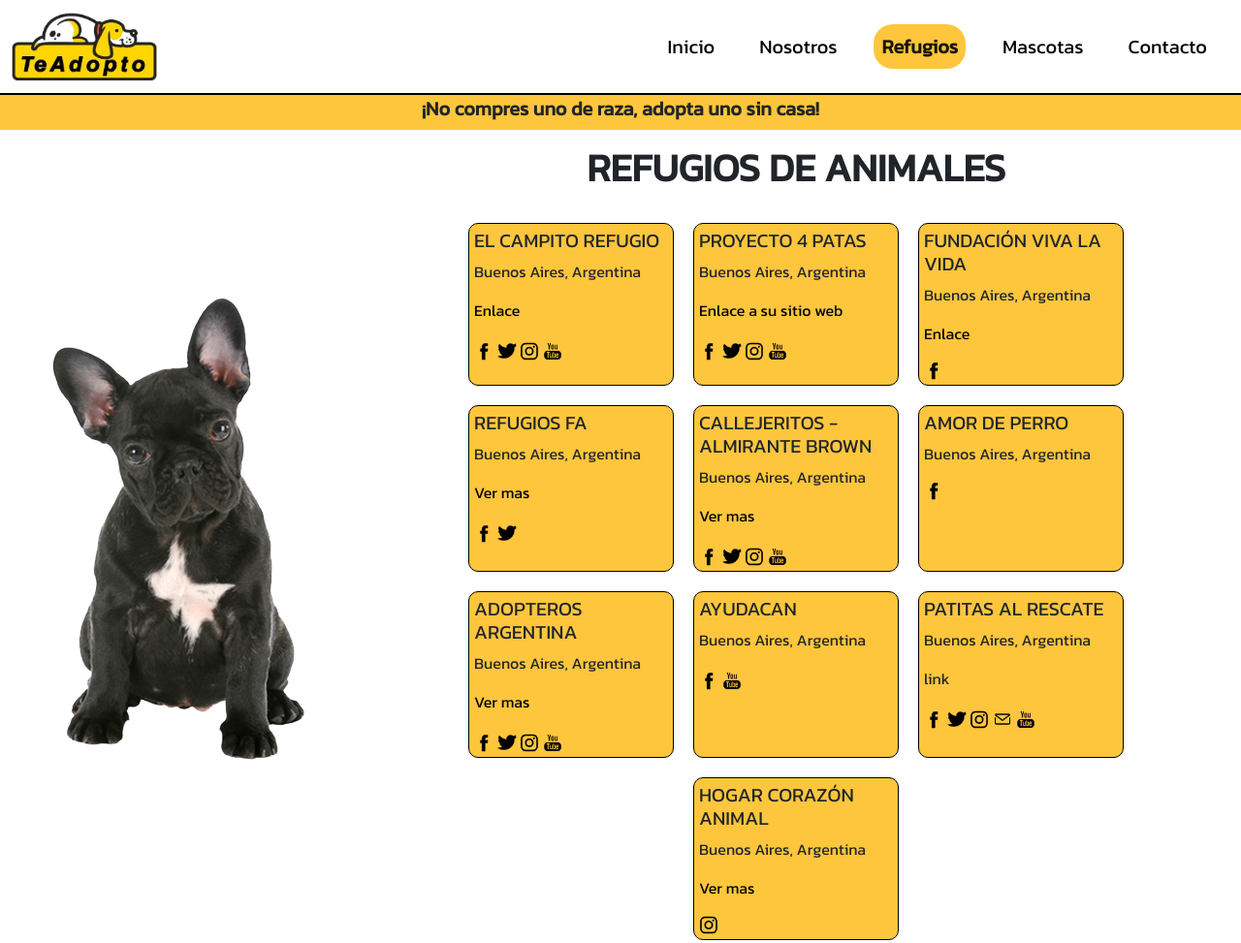
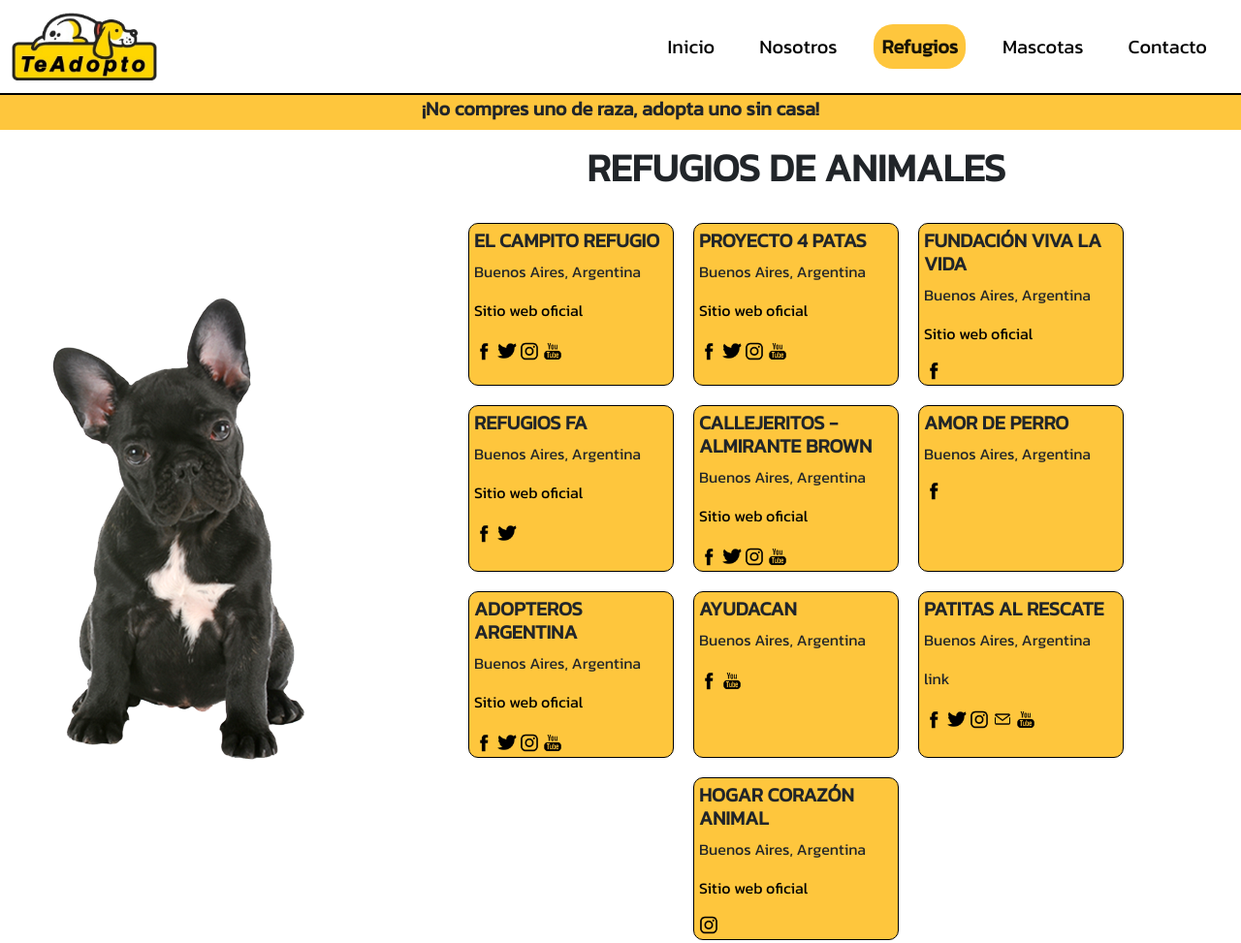
Before and after one commit to ggarmes/mi_proyecto_final, a website: page pages/refugios.html in a window 1280 px wide. Shown: the top 973 px of the page at 97% size. Drawn offline with Linux system fonts and the light colour scheme.

Commit message:
Final con css

```diff
--- a/css/style.css
+++ b/css/style.css
@@ -219,6 +219,7 @@ main{
 .refugios h3{
     font-size: 20px;
     text-transform: uppercase;
+    font-weight: bold;
 }
 
 .refugios a{
--- a/pages/refugios.html
+++ b/pages/refugios.html
@@ -60,7 +60,7 @@
                     <div class="refugios">
                         <h3>El Campito Refugio</h3>
                         <p>Buenos Aires, Argentina</p>
-                        <p><a href="https://www.elcampitorefugio.org/index.php" target="_blank">Enlace</a></p>
+                        <p><a href="https://www.elcampitorefugio.org/index.php" target="_blank">Sitio web oficial</a></p>
                         <a href="https://www.facebook.com/elcampitorefugio" target="_blank"><img src="../images/facebook_icon.png" alt=""></a>
                         <a href="https://twitter.com/elcampito" target="_blank"><img src="../images/twitter_icon.png" alt=""></a>
                         <img src="../images/instagram_icon.png" alt="">
@@ -69,7 +69,7 @@
                     <div class="refugios">
                         <h3>Proyecto 4 patas</h3>
                         <p>Buenos Aires, Argentina</p>
-                        <p><a href="https://www.proyecto4patas.org/" target="_blank">Enlace a su sitio web</p></a>
+                        <p><a href="https://www.proyecto4patas.org/" target="_blank">Sitio web oficial</p></a>
                         <a href="https://www.facebook.com/Proyecto4Patas" target="_blank"><img src="../images/facebook_icon.png" alt=""></a>
                         <a href="https://twitter.com/Proyecto4Patas" target="_blank"><img src="../images/twitter_icon.png" alt=""></a>
                         <a href="https://www.instagram.com/proyecto4patas/" target="_blank"><img src="../images/instagram_icon.png" alt=""></a>
@@ -78,20 +78,20 @@
                     <div class="refugios">
                         <h3>Fundación Viva la Vida</h3>
                         <p>Buenos Aires, Argentina</p>
-                        <p><a href="https://www.fundacionvivalavida.com.ar/" target="_blank">Enlace</a></p>
+                        <p><a href="https://www.fundacionvivalavida.com.ar/" target="_blank">Sitio web oficial</a></p>
                         <a href="https://www.facebook.com/fundacionvivalavida.argentina" target="_blank"><img src="../images/facebook_icon.png" alt=""></a>
                     </div>
                     <div class="refugios">
                         <h3>Refugios FA</h3>
                         <p>Buenos Aires, Argentina</p>
-                        <p><a href="http://www.refugiosfa.org/" target="_blank">Ver mas</a></p>
+                        <p><a href="http://www.refugiosfa.org/" target="_blank">Sitio web oficial</a></p>
                         <a href="https://www.facebook.com/Refuasis" target="_blank"><img src="../images/facebook_icon.png" alt=""></a>
                         <a href="https://twitter.com/refuasis" target="_blank"><img src="../images/twitter_icon.png" alt=""></a>
                     </div>
                     <div class="refugios">
                         <h3>Callejeritos - Almirante Brown</h3>
                         <p>Buenos Aires, Argentina</p>
-                        <p><a href="https://www.callejeritosalmirantebrown.org/" target="_blank">Ver mas</a></p>
+                        <p><a href="https://www.callejeritosalmirantebrown.org/" target="_blank">Sitio web oficial</a></p>
                         <a href="https://www.facebook.com/profile.php?id=100064668190868" target="_blank"><img src="../images/facebook_icon.png" alt=""></a>
                         <a href="https://twitter.com/CallejeritosB" target="_blank"><img src="../images/twitter_icon.png" alt=""></a>
                         <a href="https://www.instagram.com/callejeritosbrown/" target="_blank"><img src="../images/instagram_icon.png" alt=""></a>
@@ -105,7 +105,7 @@
                     <div class="refugios">
                         <h3>Adopteros Argentina</h3>
                         <p>Buenos Aires, Argentina</p>
-                        <p><a href="https://www.adopterosargentina.com/" target="_blank">Ver mas</a></p>
+                        <p><a href="https://www.adopterosargentina.com/" target="_blank">Sitio web oficial</a></p>
                         <a href="https://www.facebook.com/AdopterosArgentina" target="_blank"><img src="../images/facebook_icon.png" alt=""></a>
                         <a href="https://twitter.com/adopteros_arg" target="_blank"><img src="../images/twitter_icon.png" alt=""></a>
                         <a href="https://www.instagram.com/adopterosargentina/" target="_blank"><img src="../images/instagram_icon.png" alt=""></a>
@@ -130,7 +130,7 @@
                     <div class="refugios">
                         <h3>Hogar Corazón Animal</h3>
                         <p>Buenos Aires, Argentina</p>
-                        <p><a href="https://www.hogar-corazonanimal.com/" target="_blank">Ver mas</a></p>
+                        <p><a href="https://www.hogar-corazonanimal.com/" target="_blank">Sitio web oficial</a></p>
                         <a href="https://www.instagram.com/hogarcorazonanimal/" target="_blank"><img src="../images/instagram_icon.png" alt=""></a>
                     </div>
                 </div>
```
Also changed, not shown: package.json (added, +11 -0 lines), scss/app.scss (added), scss/basics/colors.scss (added), scss/basics/typography.scss (added), scss/layout/footer.scss (added), scss/layout/header.scss (added), scss/layout/main.scss (added), scss/pages/contacto.scss (added), scss/pages/mascotas.scss (added), scss/pages/nosotros.scss (added), scss/pages/refugios.scss (added).
